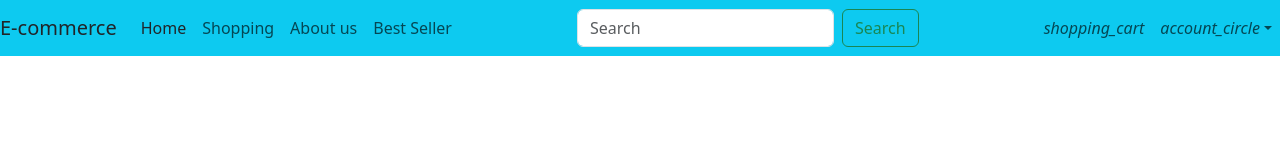
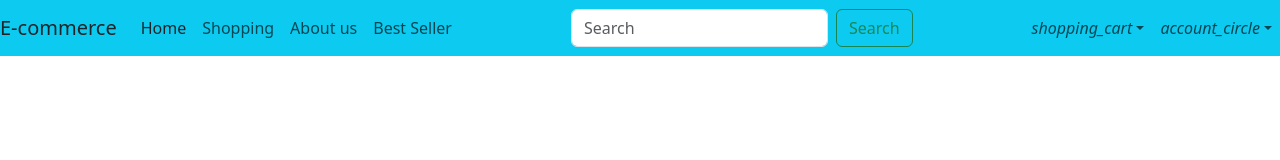
Before and after one commit to Abdul-Althyab/client, an Angular app: page / in a window 1280 px wide. Shown: the top 160 px of the page. Built offline with nearby package versions, Linux system fonts and the light colour scheme.

Commit message:
enhance navbar with dropdown functionality for shopping cart icon

```diff
--- a/src/app/core/nav-bar/nav-bar.component.html
+++ b/src/app/core/nav-bar/nav-bar.component.html
@@ -43,8 +43,13 @@
     </form>
 
     <ul class="navbar-nav ml-auto align-items-center">
-      <li class="nav-item">
-        <a href="" class="nav-link">
+      <li class="nav-item dropdown">
+        <a href="" class="nav-link dropdown-toggle"
+        id="navbarDropdown"
+        role="button"
+        data-toggle="dropdown"
+        aria-haspopup="true"
+        aria-expanded="false">
           <i class="material-icons">shopping_cart</i>
         </a>
       </li>
```
